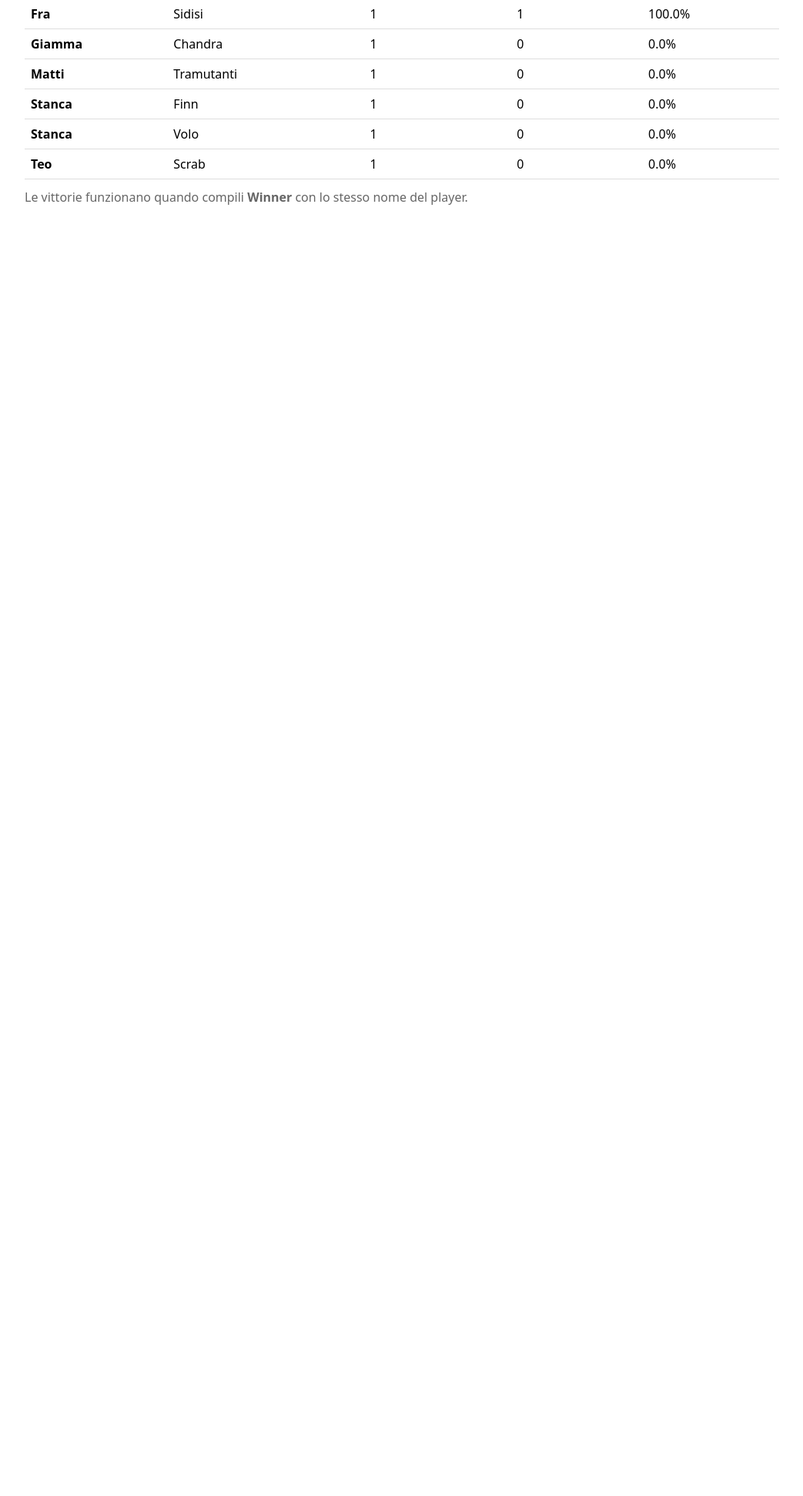
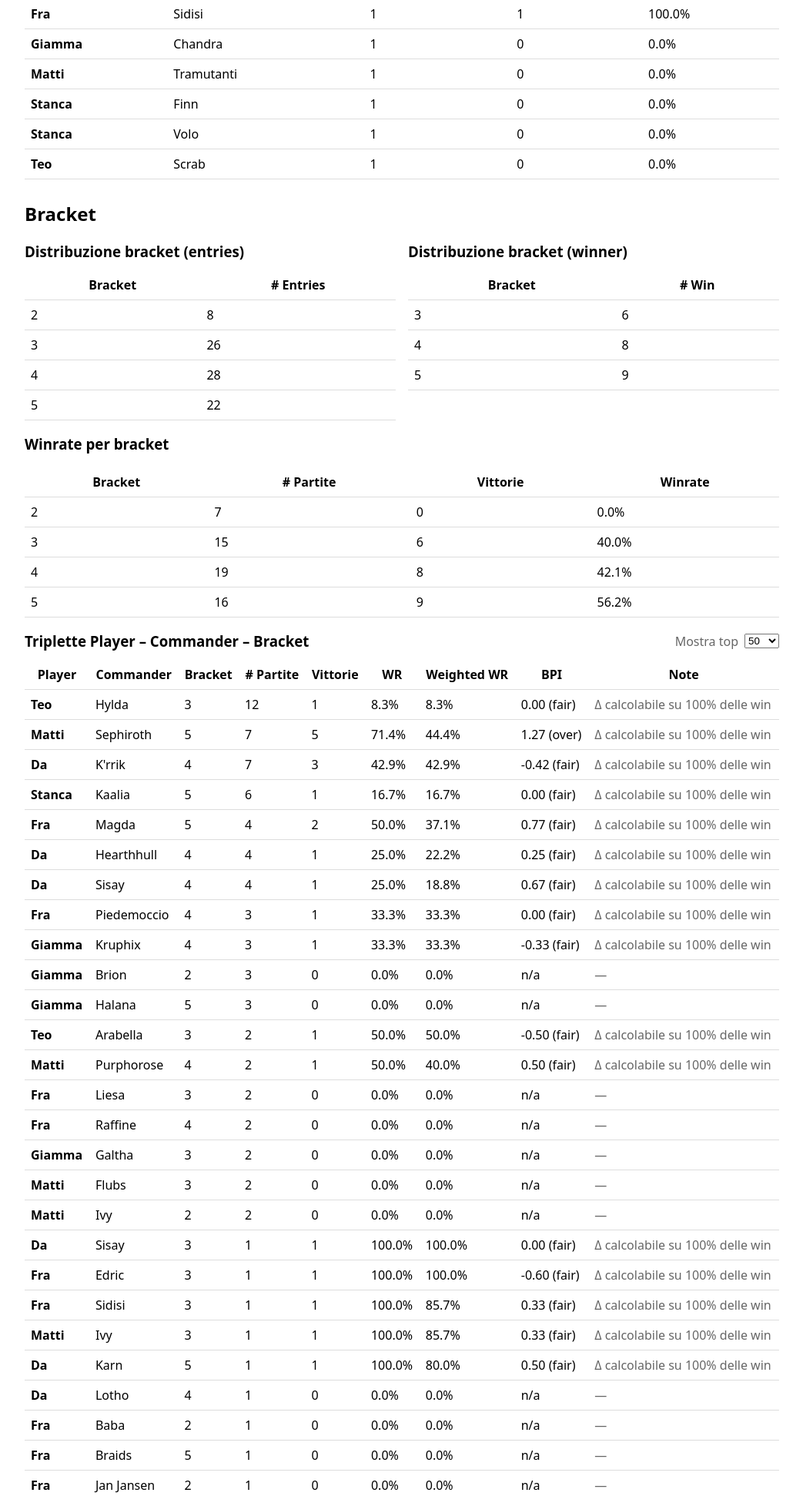
Before and after one commit to frpnz/commander-tracker, a FastAPI app: page /stats in a window 1280 px wide. Shown: the part 1521-3464 px from the top of the page at 77% size, without its empty margins (118-1161 px from the left). Before the commit the page ends 1787 px from the top, so only its background shows below. Run offline with FastAPI, Linux system fonts and the light colour scheme; data comes from the database, SQL or seed files in the repository; both versions use the stored data as it was after the commit.

Commit message:
stats ok

```diff
--- a/app.py
+++ b/app.py
@@ -416,7 +416,7 @@ def delete_game(game_id: int = Form(...)) -> RedirectResponse:
 # =============================================================================
 
 @app.get("/stats", response_class=HTMLResponse)
-def stats(request: Request) -> HTMLResponse:
+def stats(request: Request, top_triples: int = 50) -> HTMLResponse:
     with get_session() as session:
         games = session.exec(select(Game)).all()
         entries = session.exec(select(GameEntry)).all()
@@ -533,6 +533,129 @@ def stats(request: Request) -> HTMLResponse:
         crow.sort(key=lambda r: (-r["games"], r["player"].lower(), r["commander"].lower()))
         pair_by_size_tables[n] = crow
 
+    # -----------------------------
+    # Bracket stats (descriptive)
+    # -----------------------------
+    try:
+        top_triples = int(top_triples)
+    except Exception:
+        top_triples = 50
+    top_triples = max(10, min(500, top_triples))
+
+    # Bracket distributions
+    bracket_entry_counts: Dict[str, int] = {}
+    for e in entries:
+        k = str(e.bracket) if e.bracket is not None else "n/a"
+        bracket_entry_counts[k] = bracket_entry_counts.get(k, 0) + 1
+
+    # Compute table average bracket per game (ignoring n/a) and winner bracket
+    table_avg_by_game: Dict[int, Optional[float]] = {}
+    winner_bracket_by_game: Dict[int, Optional[int]] = {}
+    for gid, es in entries_by_game.items():
+        try:
+            table_avg_by_game[gid] = compute_table_bracket_avg(es)
+        except Exception:
+            table_avg_by_game[gid] = None
+
+        w = winner_by_game.get(gid)
+        bw = None
+        if w:
+            for e in es:
+                if e.player == w:
+                    bw = e.bracket
+                    break
+        winner_bracket_by_game[gid] = bw
+
+    bracket_winner_counts: Dict[str, int] = {}
+    for gid, bw in winner_bracket_by_game.items():
+        k = str(bw) if bw is not None else "n/a"
+        bracket_winner_counts[k] = bracket_winner_counts.get(k, 0) + 1
+
+    # Winrate by bracket (overall across entries)
+    bracket_games: Dict[str, set] = {}
+    bracket_wins: Dict[str, int] = {}
+    for gid, es in entries_by_game.items():
+        w = winner_by_game.get(gid)
+        for e in es:
+            k = str(e.bracket) if e.bracket is not None else "n/a"
+            bracket_games.setdefault(k, set()).add(gid)
+            if w and w == e.player:
+                bracket_wins[k] = bracket_wins.get(k, 0) + 1
+
+    bracket_rows = []
+    for k in sorted(bracket_games.keys(), key=lambda x: (x == "n/a", x)):
+        g = len(bracket_games[k])
+        w = int(bracket_wins.get(k, 0))
+        wr = (w / g * 100.0) if g else 0.0
+        bracket_rows.append({"bracket": k, "games": g, "wins": w, "winrate": wr})
+
+    # Triples (player, commander, bracket) descriptive table
+    triples: Dict[Tuple[str, str, str], Dict[str, object]] = {}
+    for gid, es in entries_by_game.items():
+        w = winner_by_game.get(gid)
+        bavg = table_avg_by_game.get(gid)
+
+        for e in es:
+            bkey = str(e.bracket) if e.bracket is not None else "n/a"
+            key = (e.player, e.commander, bkey)
+            rec = triples.setdefault(
+                key,
+                {"games": set(), "wins": 0, "weighted_wins": 0.0, "deltas": [], "table_avgs": []},
+            )
+            rec["games"].add(gid)
+            if bavg is not None:
+                rec["table_avgs"].append(float(bavg))
+
+            if w and w == e.player:
+                rec["wins"] += 1
+                # weighted win
+                if (e.bracket is not None) and (bavg is not None):
+                    delta = float(e.bracket) - float(bavg)
+                    rec["deltas"].append(delta)
+                    rec["weighted_wins"] += float(win_weight_from_delta(delta))
+                else:
+                    # If delta isn't computable, treat as unweighted win (neutral)
+                    rec["weighted_wins"] += 1.0
+
+    triple_rows = []
+    for (p, c, b), rec in triples.items():
+        games_n = len(rec["games"])
+        wins_n = int(rec["wins"])
+        wr = (wins_n / games_n * 100.0) if games_n else 0.0
+
+        ww = float(rec["weighted_wins"])
+        wwr = (ww / games_n * 100.0) if games_n else 0.0
+
+        deltas = rec["deltas"]
+        bpi = (sum(deltas) / len(deltas)) if deltas else None
+        bpi_q = bpi_label(bpi) if bpi is not None else "n/a"
+        cov = (len(deltas) / wins_n * 100.0) if wins_n else None
+
+        tavgs = rec["table_avgs"]
+        avg_table = (sum(tavgs) / len(tavgs)) if tavgs else None
+
+        triple_rows.append(
+            {
+                "player": p,
+                "commander": c,
+                "bracket": b,
+                "games": games_n,
+                "wins": wins_n,
+                "winrate": wr,
+                "weighted_wr": wwr,
+                "bpi": bpi,
+                "bpi_label": bpi_q,
+                "delta_coverage": cov,
+                "avg_table_bracket": avg_table,
+            }
+        )
+
+    triple_rows.sort(
+        key=lambda r: (-r["games"], -(r["weighted_wr"] or 0.0), -(r["winrate"] or 0.0), r["player"].lower(), r["commander"].lower())
+    )
+    triple_rows = triple_rows[:top_triples]
+
+    top_options = [10, 25, 50, 100, 200, 500]
     resp = templates.TemplateResponse(
         "stats.html",
         {
@@ -542,11 +665,16 @@ def stats(request: Request) -> HTMLResponse:
             "sizes": sizes,
             "player_by_size_tables": player_by_size_tables,
             "pair_by_size_tables": pair_by_size_tables,
+            "top_triples": top_triples,
+            "top_options": top_options,
+            "bracket_entry_counts": bracket_entry_counts,
+            "bracket_winner_counts": bracket_winner_counts,
+            "bracket_rows": bracket_rows,
+            "triple_rows": triple_rows,
         },
     )
     resp.headers["Cache-Control"] = "no-store"
     return resp
-
 
 # =============================================================================
 # DASHBOARD (Chart.js)
--- a/templates/stats.html
+++ b/templates/stats.html
@@ -66,7 +66,140 @@
 </table>
 {% endif %}
 
-<p class="muted" style="margin-top:12px;">
-Le vittorie funzionano quando compili <b>Winner</b> con lo stesso nome del player.
+<h2 style="margin-top:28px;">Bracket</h2>
+
+<div class="grid" style="display:grid; grid-template-columns: 1fr 1fr; gap: 16px;">
+  <div>
+    <h3 style="margin:0 0 8px 0;">Distribuzione bracket (entries)</h3>
+    <table>
+      <thead><tr><th>Bracket</th><th># Entries</th></tr></thead>
+      <tbody>
+        {% for k, v in bracket_entry_counts|dictsort %}
+          <tr><td>{{ k }}</td><td>{{ v }}</td></tr>
+        {% endfor %}
+      </tbody>
+    </table>
+  </div>
+
+  <div>
+    <h3 style="margin:0 0 8px 0;">Distribuzione bracket (winner)</h3>
+    <table>
+      <thead><tr><th>Bracket</th><th># Win</th></tr></thead>
+      <tbody>
+        {% for k, v in bracket_winner_counts|dictsort %}
+          <tr><td>{{ k }}</td><td>{{ v }}</td></tr>
+        {% endfor %}
+      </tbody>
+    </table>
+  </div>
+</div>
+
+<h3 style="margin-top:18px;">Winrate per bracket</h3>
+{% if not bracket_rows or bracket_rows|length == 0 %}
+  <p>Nessun dato.</p>
+{% else %}
+<table>
+  <thead>
+    <tr>
+      <th>Bracket</th>
+      <th># Partite</th>
+      <th>Vittorie</th>
+      <th>Winrate</th>
+    </tr>
+  </thead>
+  <tbody>
+    {% for r in bracket_rows %}
+      <tr>
+        <td>{{ r.bracket }}</td>
+        <td>{{ r.games }}</td>
+        <td>{{ r.wins }}</td>
+        <td>{{ "%.1f"|format(r.winrate) }}%</td>
+      </tr>
+    {% endfor %}
+  </tbody>
+</table>
+{% endif %}
+
+<div style="display:flex; align-items:center; justify-content:space-between; gap:12px; margin-top:18px;">
+  <h3 style="margin:0;">Triplette Player – Commander – Bracket</h3>
+  <form method="get" action="/stats" style="display:flex; align-items:center; gap:8px; margin:0;">
+    <label class="muted" for="top_triples" style="white-space:nowrap;">Mostra top</label>
+    <select id="top_triples" name="top_triples" onchange="this.form.submit()">
+      {% for n in top_options %}
+        <option value="{{ n }}" {% if n == top_triples %}selected{% endif %}>{{ n }}</option>
+      {% endfor %}
+    </select>
+  </form>
+</div>
+
+{% if not triple_rows or triple_rows|length == 0 %}
+  <p>Nessun dato.</p>
+{% else %}
+<table>
+  <thead>
+    <tr>
+      <th>Player</th>
+      <th>Commander</th>
+      <th>Bracket</th>
+      <th># Partite</th>
+      <th>Vittorie</th>
+      <th>WR</th>
+      <th>Weighted WR</th>
+      <th>BPI</th>
+      <th>Note</th>
+    </tr>
+  </thead>
+  <tbody>
+    {% for r in triple_rows %}
+      <tr>
+        <td><b>{{ r.player }}</b></td>
+        <td>{{ r.commander }}</td>
+        <td>{{ r.bracket }}</td>
+        <td>{{ r.games }}</td>
+        <td>{{ r.wins }}</td>
+        <td>{{ "%.1f"|format(r.winrate) }}%</td>
+        <td>{{ "%.1f"|format(r.weighted_wr) }}%</td>
+        <td>
+          {% if r.bpi is not none %}
+            {{ "%.2f"|format(r.bpi) }} ({{ r.bpi_label }})
+          {% else %}
+            n/a
+          {% endif %}
+        </td>
+        <td class="muted" style="max-width:360px;">
+          {% if r.delta_coverage is not none %}
+            Δ calcolabile su {{ "%.0f"|format(r.delta_coverage) }}% delle win
+          {% else %}
+            —
+          {% endif %}
+        </td>
+      </tr>
+    {% endfor %}
+  </tbody>
+</table>
+{% endif %}
+
+<p class="muted" style="margin-top:10px; max-width: 1000px;">
+<b>Note sugli indici bracket</b>: per ogni partita con bracket compilati viene calcolato
+il <b>bracket medio del tavolo</b> e il <b>ΔB</b>
+(bracket del mazzo vincente − bracket medio del tavolo).
+Il <b>Weighted Win Rate</b> riduce il peso delle vittorie ottenute con ΔB positivo
+(mazzo sopra il meta) secondo la formula
+<code>w = 1 / (1 + 0.5 · max(0, ΔB))</code>.
 </p>
+
+<p class="muted" style="margin-top:14px; max-width: 1000px;">
+Il <b>Bracket Pressure Index (BPI)</b> è la media di ΔB sulle vittorie e indica il rapporto
+tra la potenza del mazzo e il meta del tavolo:
+valori prossimi a <b>0</b> indicano allineamento,
+valori <b>&gt; 0</b> indicano tendenza a vincere sopra il tavolo,
+valori <b>&lt; 0</b> indicano vittorie contro avversari mediamente più forti.
+Il BPI viene mostrato solo se sono presenti almeno <b>2 vittorie con bracket valido</b>.
+</p>
+
+<p class="muted" style="margin-top:12px; max-width: 1000px;">
+Le vittorie vengono attribuite correttamente solo quando il campo <b>Winner</b>
+corrisponde esattamente al nome del <b>Player</b>.
+</p>
+
 {% endblock %}
```
Also changed, not shown: data/commander_tracker.sqlite.
